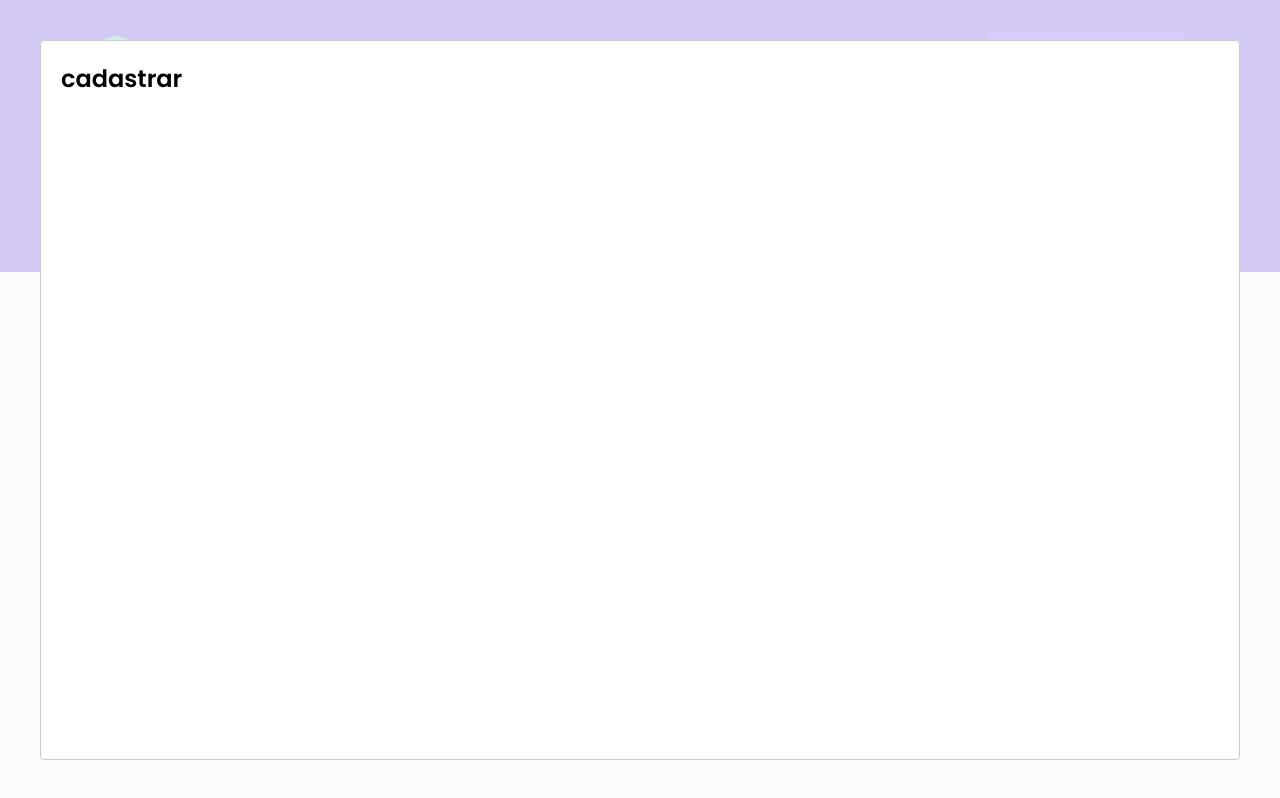
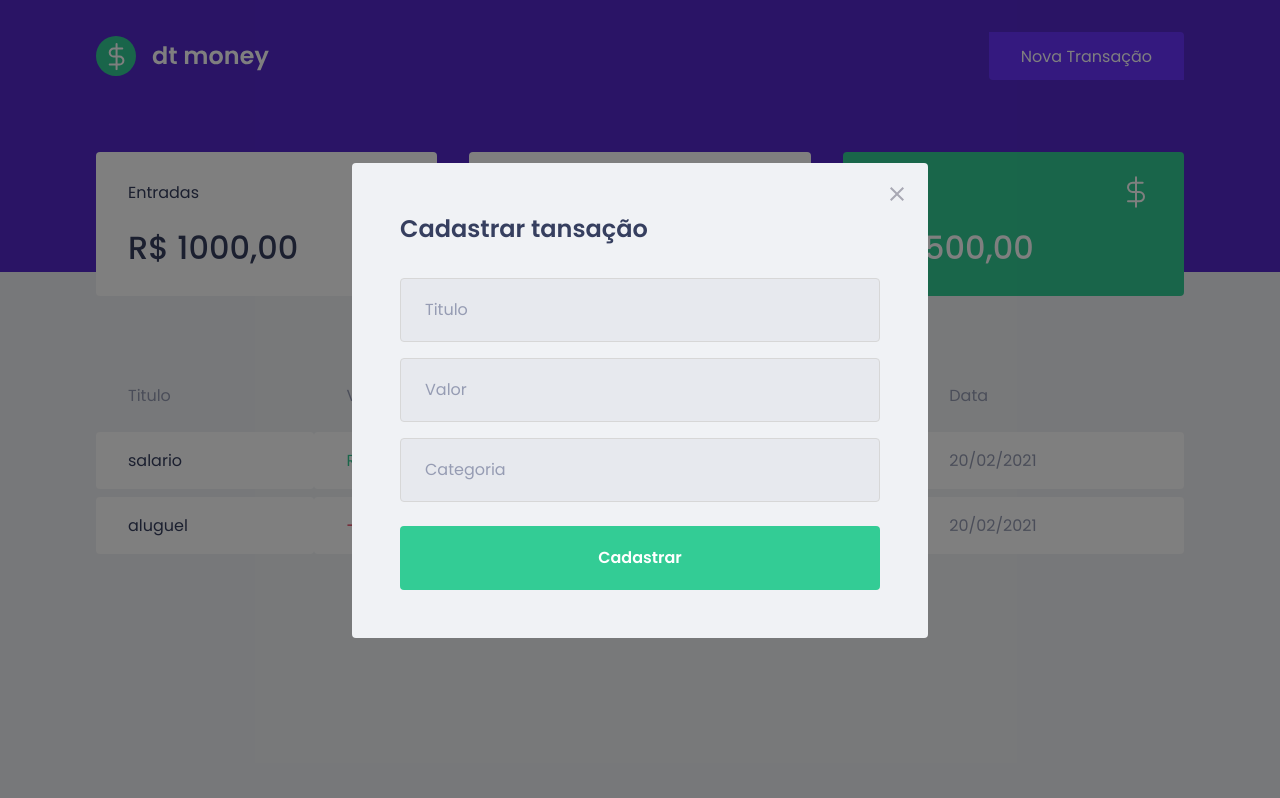
Before and after one commit to aldojunior990/dtmoney-ignite-reactjs, a React (Create React App) app: page / in a window 1280 px wide. Both pictures are taken after a click on the button "Nova Transação". Built offline with nearby package versions, Linux system fonts and the light colour scheme; no server answers; what miragejs would draw is missing.

Commit message:
estilização do modal

```diff
--- a/src/App.tsx
+++ b/src/App.tsx
@@ -5,6 +5,8 @@
 import { GlobalStyle } from './styles/global';
 import Modal from 'react-modal'
 import { useState } from 'react';
+import { NewTransactionModal } from './components/NewTransactionModal/index';
+
 
 
 Modal.setAppElement('#root')
@@ -27,11 +29,10 @@
     <>
       <Header onOpenNewTransactionModal={HandleOpenNewTransactionModal}/>
       <Dashboard />
-      <Modal
-            isOpen={isNewTransactionModalOpen}
-            onRequestClose={HandleCloseNewTransactionModal}>
-                <h2>cadastrar</h2>
-            </Modal>
+      <NewTransactionModal
+        isOpen={isNewTransactionModalOpen}
+        onRequestClose={HandleCloseNewTransactionModal}
+      />
       <GlobalStyle />
     </>
   );
--- /dev/null
+++ b/src/components/NewTransactionModal/index.tsx
@@ -0,0 +1,40 @@
+import Modal from "react-modal"
+import { Container } from "./styles"
+import closeImg from '../../assets/close.svg'
+
+
+interface NewTransactionModalProps {
+    isOpen: boolean;
+    onRequestClose: () => void;
+}
+
+export function NewTransactionModal({isOpen, onRequestClose}: NewTransactionModalProps){
+
+    return(
+        <Modal
+            isOpen={isOpen}
+            onRequestClose={onRequestClose}
+            overlayClassName='react-modal-overlay'
+            className='react-modal-content'
+
+            >
+                <button type='button' onClick={onRequestClose} className='react-modal-close'>
+                    <img src={closeImg} alt="Fechar Modal" />
+                </button>
+                <Container>
+                    <h2>Cadastrar tansação</h2>
+                    <input placeholder="Titulo" />
+                    <input type='number' placeholder="Valor" />
+                    <input placeholder="Categoria" />
+                    <button type="submit">
+                        Cadastrar
+                    </button>
+
+                </Container>
+
+
+
+
+        </Modal>
+    )
+}
--- /dev/null
+++ b/src/components/NewTransactionModal/styles.ts
@@ -0,0 +1,48 @@
+import styled from 'styled-components'
+
+export const Container = styled.form`
+
+    h2{
+        color:var(--text-title);
+        font-size: 1.5em;
+        margin-bottom: 2rem;
+    }
+
+    input{
+        width: 100%;
+        padding: 0 1.5rem;
+        height: 4rem;
+        border-radius: 0.25rem;
+        border: 1px solid #d7d7d7;
+        background: #e7e9ee;
+        font-weight: 400;
+        font-size: 1rem;
+        &::placeholder{
+            color: var(--text-body)
+        }
+        & + input{
+            margin-top: 1rem;
+        }
+    }
+
+    button[type="submit"]{
+        width: 100%;
+        padding: 0 1.5rem;
+        height: 4rem;
+        background: var(--green);
+        color: #fff;
+        border-radius: 0.25rem;
+        border: 0;
+        font-size: 1rem;
+        margin-top: 1.5rem;
+        transition: filter 0.2s;
+        font-weight: 600;
+
+        &:hover {
+            filter: brightness(0.9);
+        }
+    }
+
+
+
+`
--- a/src/styles/global.ts
+++ b/src/styles/global.ts
@@ -46,4 +46,37 @@
         opacity: 0.6;
         cursor: not-allowed;
     }
+
+    .react-modal-overlay{
+        background: rgba(0, 0, 0,0.5);
+        position: fixed;
+        top: 0;
+        bottom: 0;
+        right: 0;
+        left: 0;
+
+        display: flex;
+        align-items: center;
+        justify-content: center;
+
+    }
+    .react-modal-content{
+        width: 100%;
+        max-width: 576px;
+        background: var(--background);
+        padding: 3rem;
+        position: relative;
+        border-radius: 0.25rem;
+    }
+    .react-modal-close{
+        position: absolute;
+        right: 1.5rem;
+        top: 1.5rem;
+        border: 0;
+        background:transparent;
+        transition: filter 0.2s;
+        &:hover{
+            filter: brightness(0.8);
+        }
+    }
 `
```
